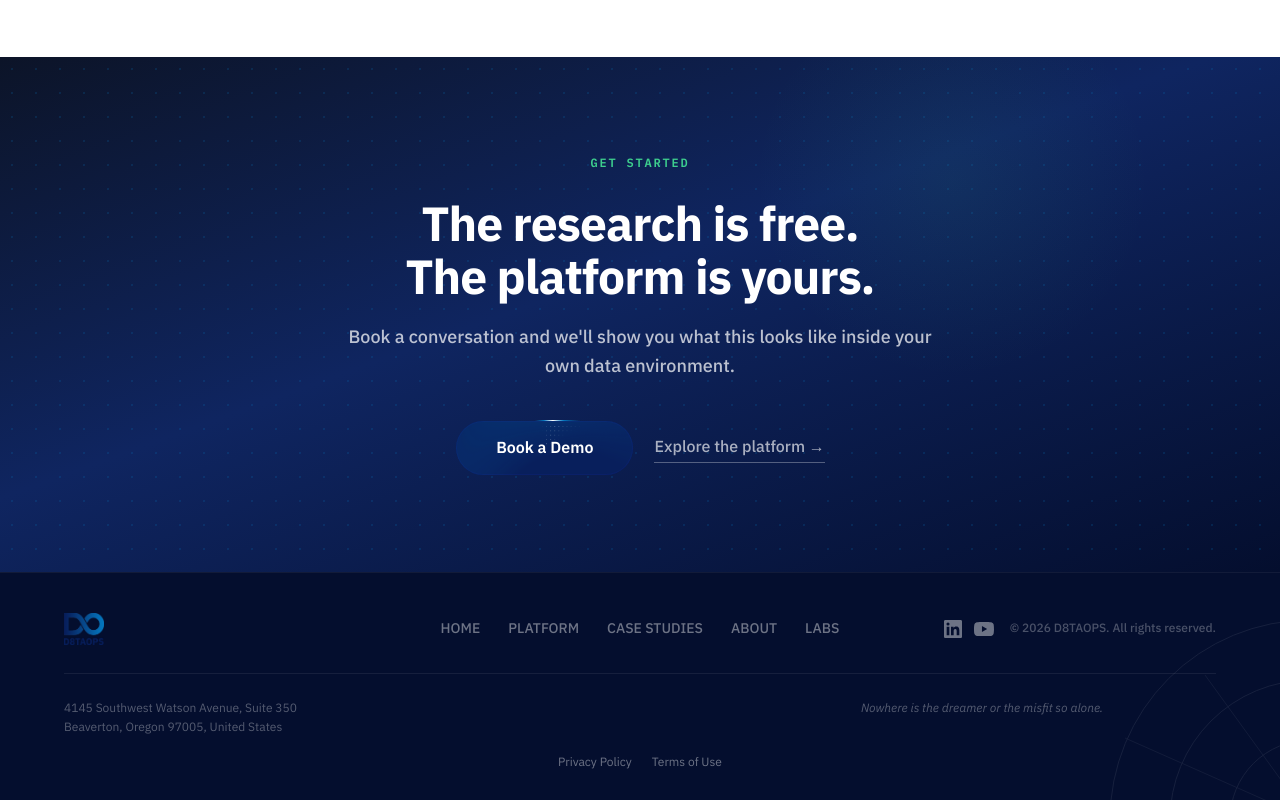
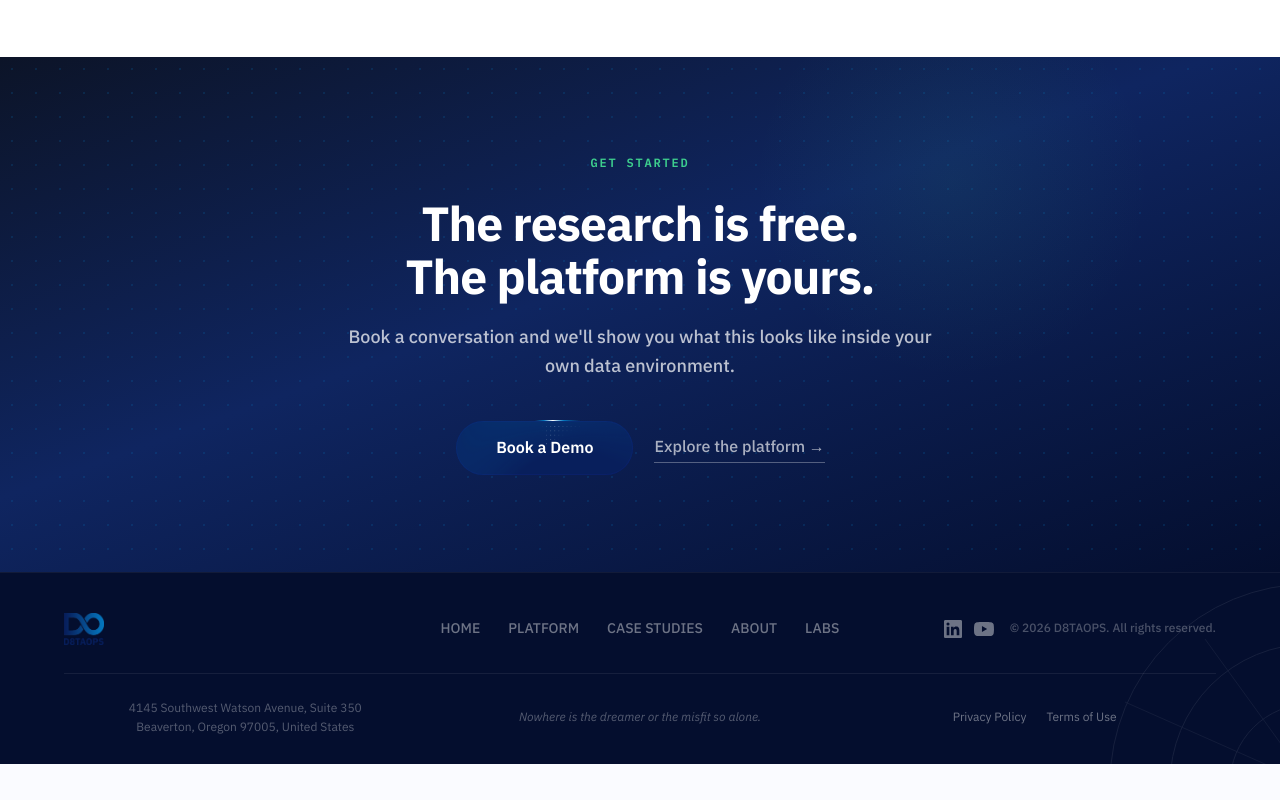
Before and after one commit to EggmanPDX/d8taops_website, a React (Vite) app: page /lab in a window 1280 px wide. Shown: the part 1380-2180 px from the top of the page. After the commit the page ends 2144 px from the top, so only its background shows below. Built offline with nearby package versions, Linux system fonts and the light colour scheme.

Commit message:
Footer: align address, quote, and legal links on single line with equal spacing

```diff
--- a/src/components/HomepageSections.jsx
+++ b/src/components/HomepageSections.jsx
@@ -1354,23 +1354,24 @@ function GlobalFooter() {
         {/* Divider */}
         <div style={{ height: 1, background: 'rgba(255,255,255,0.07)', marginBottom: 24 }} />
 
-        {/* Bottom row: address · legal links · centered quote */}
-        <div style={{ display: 'flex', justifyContent: 'space-between', alignItems: 'flex-start', flexWrap: 'wrap', gap: 16 }}>
+        {/* Bottom row: address · quote · legal links on one line */}
+        <div style={{ display: 'flex', justifyContent: 'space-around', alignItems: 'center', gap: 32 }}>
           {/* Address */}
           <address style={{
             fontFamily: "'IBM Plex Sans', sans-serif",
             fontSize: 12, color: 'rgba(255,255,255,0.32)',
             fontStyle: 'normal', lineHeight: 1.6,
+            flex: 1, textAlign: 'center',
           }}>
             4145 Southwest Watson Avenue, Suite 350<br />
             Beaverton, Oregon 97005, United States
           </address>
 
-          {/* Quote - centered */}
-          <p style={{ fontFamily: "'IBM Plex Sans', sans-serif", fontSize: 12, color: 'rgba(255,255,255,0.32)', fontStyle: 'italic', margin: '0', width: '100%', textAlign: 'center' }}>Nowhere is the dreamer or the misfit so alone.</p>
+          {/* Quote */}
+          <p style={{ fontFamily: "'IBM Plex Sans', sans-serif", fontSize: 12, color: 'rgba(255,255,255,0.32)', fontStyle: 'italic', margin: '0', flex: 1, textAlign: 'center' }}>Nowhere is the dreamer or the misfit so alone.</p>
 
           {/* Legal links */}
-          <div style={{ display: 'flex', gap: 20, alignItems: 'center', width: '100%', justifyContent: 'center' }}>
+          <div style={{ display: 'flex', gap: 20, alignItems: 'center', flex: 1, justifyContent: 'center' }}>
             <a href="/privacy" className="footer-link" style={{ fontFamily: "'IBM Plex Sans', sans-serif", fontSize: 12 }}>Privacy Policy</a>
             <a href="/terms" className="footer-link" style={{ fontFamily: "'IBM Plex Sans', sans-serif", fontSize: 12 }}>Terms of Use</a>
           </div>
```
